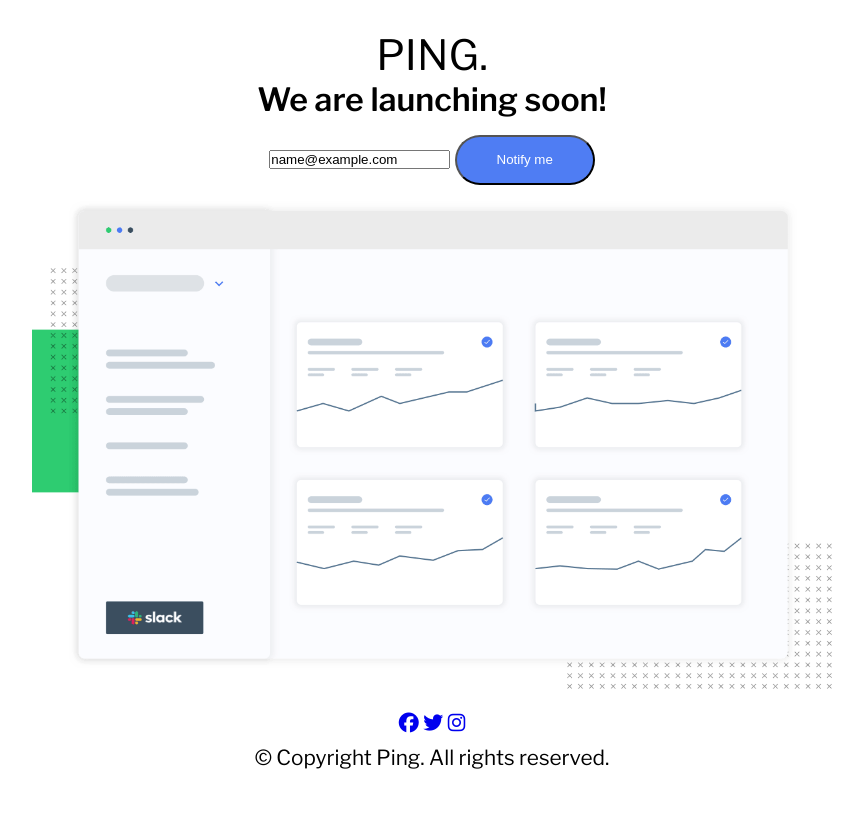
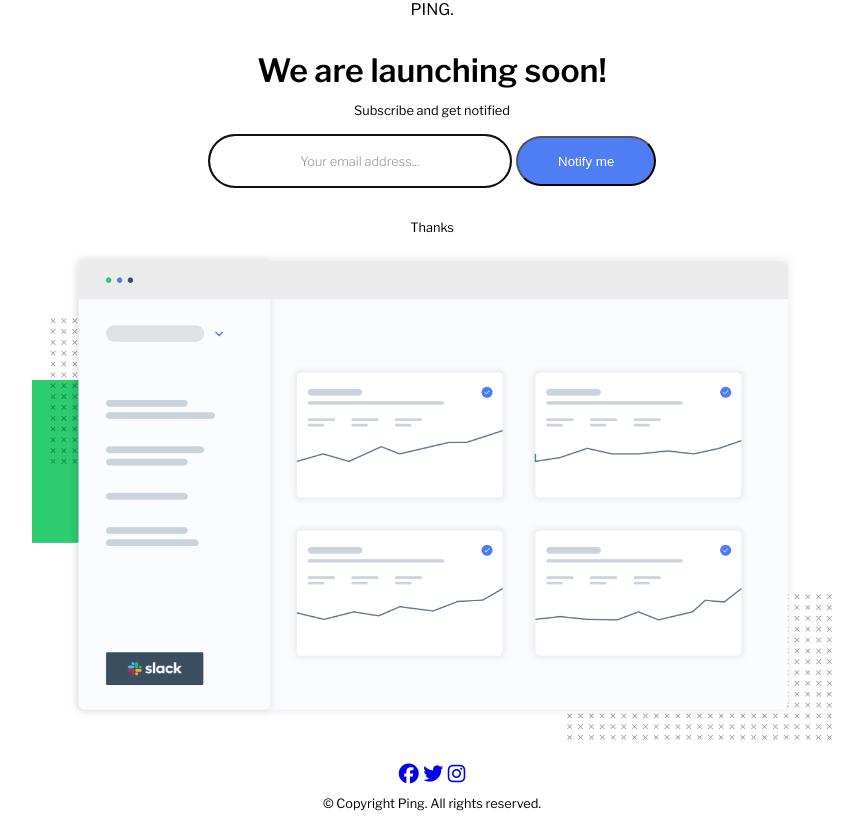
Before and after one commit to Ale557333/ping-coming-soon-page-master, a plain HTML site: page index.html in a window 1280 px wide. Both pictures are taken after typing "name@example.com" into the empty fields and a click on the button "Notify me". Shown: the whole page, without its empty margins (208-1071 px from the left). Before the commit the page ends 800 px from the top, so only its background shows below. Drawn offline with nearby package versions, Linux system fonts and the light colour scheme.

Commit message:
add class to change color of placeholder and fonts

```diff
--- a/index.html
+++ b/index.html
@@ -24,9 +24,11 @@
       <div class="container">
         <div class="text">
           <h2>We are launching soon!</h2>
+          <p>Subscribe and get notified</p>
         </div>
         <form class="signup-form">
-          <input type="input" id="username" placeholder="Your email address...">
+          <input type="input" class="input-user" id="username" placeholder="Your email address..." autofocus
+            autocomplete="off">
           <button class="button">Notify me</button>
           <p class="feedback-message"></p>
           <div class="card">
--- a/index.js
+++ b/index.js
@@ -1,9 +1,11 @@
 const form = document.querySelector('.signup-form')
 const feedbackMessage = document.querySelector('.feedback-message')
 const usernameInput = document.querySelector('#username')
+const inputUser = document.querySelector('.input-user')
 
-const alertMessage = message => {
-  alert(message)
+const clearInput = () => {
+  usernameInput.value = ''
+  usernameInput.focus()
 }
 
 form.addEventListener('submit', event => {
@@ -13,14 +15,22 @@ form.addEventListener('submit', event => {
   const usernameRegex = /^[^\s@]+@[^\s@]+\.[^\s@]+$/
   const isAvalidUsername = usernameRegex.test(username)
 
+  if (username) {
+    feedbackMessage.innerHTML = 'Thanks'
+    feedbackMessage.classList.remove('error')
+    clearInput()
+  }
+
   if (!username) {
-    feedbackMessage.innerHTML = `Whoops! It looks like you forgot to add your email`
-    return
+    feedbackMessage.innerHTML = 'Whoops! It looks like you forgot to add your email'
+    feedbackMessage.setAttribute('class', 'error')
+    inputUser.setAttribute('class', 'input-user-error')
   }
 
   if (!isAvalidUsername) {
-    feedbackMessage.innerHTML = `Please provide a valid email address`
-    return
+    feedbackMessage.innerHTML = 'Please provide a valid email address'
+    feedbackMessage.setAttribute('class', 'error')
+    inputUser.setAttribute('class', 'input-user-error')
   }
 
 })
--- a/style.css
+++ b/style.css
@@ -20,9 +20,23 @@ body {
   text-align: center;
   margin: 0 auto;
 }
+
+h1 {
+  font-size: 1rem;
+  margin-bottom: 2rem;
+  font-family: Libre Franklin;
+}
+
+p {
+  font-size: 0.8rem;
+  margin-bottom: 1rem;
+  font-family: Libre Franklin;
+}
+
 .text h2 {
   font-size: 2rem;
   margin-bottom: 0.8rem;
+  font-family: Libre Franklin;
 }
 
 .signup-form {
@@ -47,14 +61,32 @@ body {
   background-color: hsl(223, 87%, 63%);
 }
 
+#username {
+  text-align: center;
+  font-family: Libre Franklin;
+  font-weight: 300;
+  border-radius: 42px;
+  width: 300px;
+  height: 50px;
+  color: hsl(209, 33%, 12%);
+  margin-bottom: 1rem;
+}
+
 .feedback-message {
   margin: 1rem auto;
+}
 
+.error {
+  color: red;
 }
+
+.input-user-error {
+  border: 2px solid red;
+}
+
 .card img {
   max-width: 100%;;
   height: 100%;
-
 }
 
 h1 {
@@ -65,12 +97,6 @@ h1 {
 main h2 {
   text-align: center;
   font-weight: 600;
-}
-
-.input {
-  text-align: center;
-  font-family: Libre Franklin;
-  font-weight: 300;
 }
 
 footer {
@@ -97,6 +123,7 @@ i {
     .img {
       display: block;
       max-width: 100%;
+      padding: 2rem;
     }
 }
 
@@ -104,6 +131,7 @@ i {
   .signup-form {
     flex-direction: column;
     align-items: center;
+    padding: 2.5rem;
   }
 
   #username {
```
Lines whose indentation alone changed are shown as unchanged.
